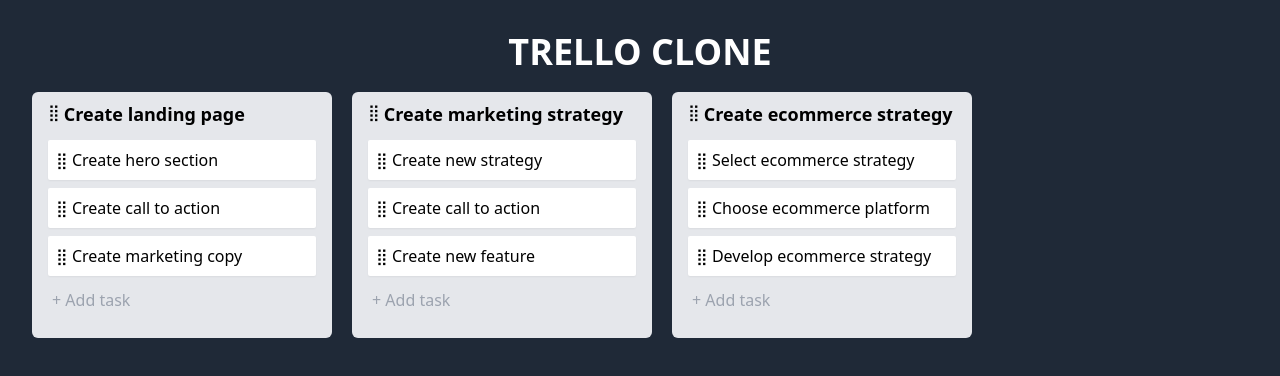
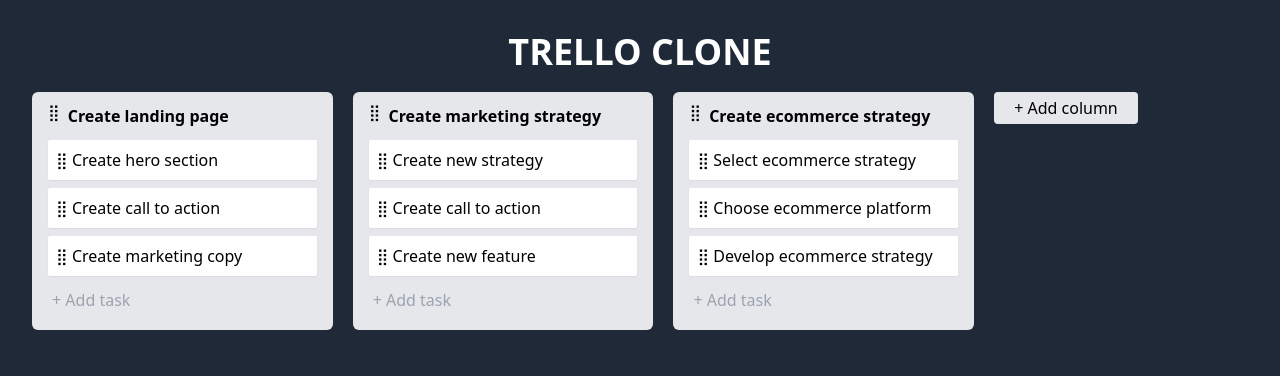
Before and after one commit to Jhan-Torres/Board, a Nuxt app: page / in a window 1280 px wide. Shown: the top 376 px of the page. Built offline with nearby package versions, Linux system fonts and the light colour scheme.

Commit message:
delete and add columns ready

```diff
--- a/components/NewTask.vue
+++ b/components/NewTask.vue
@@ -26,7 +26,7 @@
   <section>
     <textarea
       v-model="title"
-      :class="{ 'h-20': focused, 'h-10': !focused }"
+      :class="{ 'h-20': focused, 'h-8': !focused }"
       @keydown.tab="createTask"
       @keyup.enter="createTask"
       @focus="focused = true"
--- a/components/TrelloBoard.vue
+++ b/components/TrelloBoard.vue
@@ -46,12 +46,28 @@
 ]);
 
 const alt = useKeyModifier("Alt");
+
+const createColumn = () => {
+  columns.value.push({
+    uuid: nanoid(),
+    title: "New column",
+    tasks: [],
+  });
+  nextTick(() => {
+    (
+      document.querySelector(
+        ".column:last-of-type .title-input"
+      ) as HTMLInputElement
+    ).focus();
+  });
+};
 </script>
 
 <template>
+  <section class="flex items-start gap-5">
     <draggable
       v-model="columns"
-    class="flex gap-5 overflow-x-auto items-start"
+      class="scroll-bar-styles flex gap-5 overflow-x-auto items-start"
       group="columns"
       item-key="uuid"
       animation="300"
@@ -61,7 +77,17 @@
         <section class="column bg-gray-200 px-4 py-2 rounded-md min-w-[300px]">
           <header class="flex gap-1">
             <DragHandle />
-          <h2 class="text-lg font-semibold mb-3">{{ element.title }}</h2>
+            <input
+              v-model="element.title"
+              class="title-input bg-transparent rounded p-1 w-full mb-2 font-semibold focus:bg-white"
+              type="text"
+              @keyup.enter="($event.target as HTMLInputElement).blur()"
+              @keydown.backspace="
+                element.title === ''
+                  ? (columns = columns.filter((c) => c.uuid !== element.uuid))
+                  : null
+              "
+            />
           </header>
           <draggable
             v-model="element.tasks"
@@ -89,4 +115,19 @@
         </section>
       </template>
     </draggable>
+
+    <button
+      @click="createColumn"
+      class="bg-gray-200 whitespace-nowrap py-1 px-5 rounded opacity-100 hover:opacity-75 transition-opacity"
+    >
+      + Add column
+    </button>
+  </section>
 </template>
+
+<style scoped>
+.scroll-bar-styles {
+  scrollbar-width: thin;
+  scrollbar-color: rgb(91, 91, 234);
+}
+</style>
```
Lines whose indentation alone changed are shown as unchanged.
